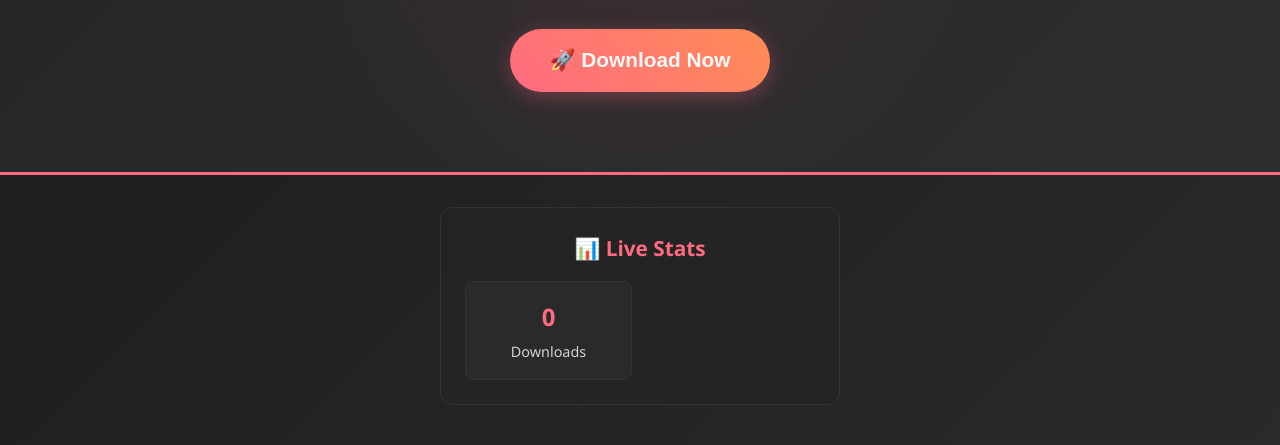
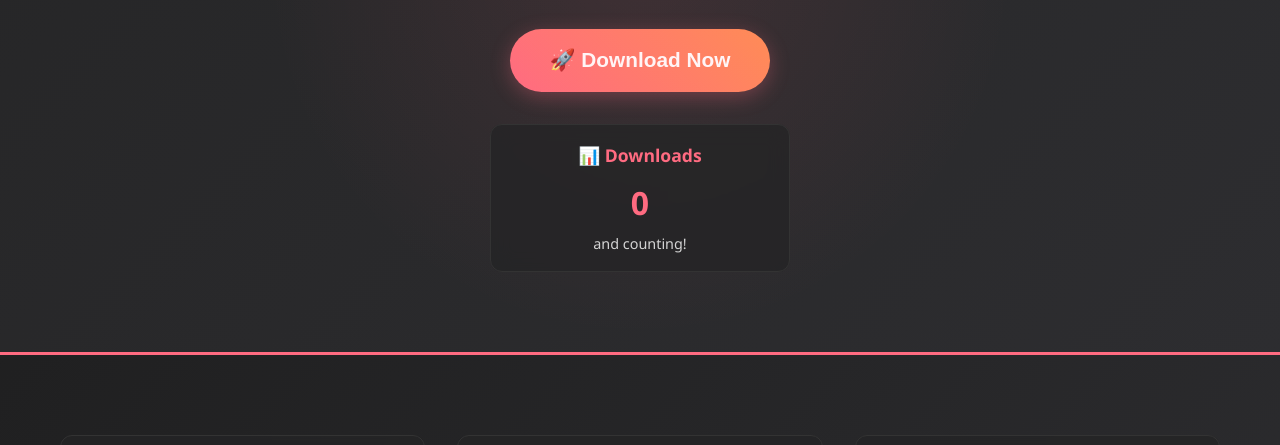
Before and after one commit to justdev-chris/InstantMC, a plain HTML site: page docs/index.html in a window 1280 px wide. Shown: the part 427-872 px from the top of the page. Drawn offline with Linux system fonts and the light colour scheme; no server answers.

Commit message:
Update index.html

```diff
--- a/docs/index.html
+++ b/docs/index.html
@@ -78,39 +78,26 @@
             margin: 0 auto 2rem;
         }
 
-        /* Stats Section */
+        /* Stats Section - Simplified */
         .stats-section {
             background: rgba(37, 37, 38, 0.8);
             border: 1px solid #333;
             border-radius: 12px;
-            padding: 1.5rem;
-            margin: 2rem auto;
-            max-width: 400px;
+            padding: 1rem 2rem;
+            margin: 2rem auto 0 auto;
+            max-width: 300px;
             text-align: center;
             backdrop-filter: blur(10px);
         }
 
         .stats-section h3 {
             color: #ff6b81;
-            margin-bottom: 1rem;
-            font-size: 1.3rem;
-        }
-
-        .stats-grid {
-            display: grid;
-            grid-template-columns: 1fr 1fr;
-            gap: 1rem;
-        }
-
-        .stat-item {
-            background: rgba(45, 45, 48, 0.6);
-            padding: 1rem;
-            border-radius: 8px;
-            border: 1px solid #333;
+            margin-bottom: 0.5rem;
+            font-size: 1.1rem;
         }
 
         .stat-number {
-            font-size: 1.5rem;
+            font-size: 2rem;
             font-weight: bold;
             color: #ff6b81;
         }
@@ -312,10 +299,6 @@
                 max-width: 600px;
                 height: auto;
             }
-
-            .stats-grid {
-                grid-template-columns: 1fr;
-            }
         }
     </style>
 </head>
@@ -326,23 +309,18 @@
             <h1>PawCraft Launcher</h1>
             <p>Experience Minecraft with a powerful, modern launcher built for performance and style</p>
 
-
             <button class="download-btn" onclick="trackDownload()">
                 <span>🚀 Download Now</span>
             </button>
+
+            <!-- Download Stats - Moved under button and simplified -->
+            <div class="stats-section">
+                <h3>📊 Downloads</h3>
+                <div class="stat-number" id="downloadCount">0</div>
+                <div class="stat-label">and counting!</div>
+            </div>
         </div>
     </div>
-
-                <!-- Download Stats -->
-            <div class="stats-section">
-                <h3>📊 Live Stats</h3>
-                <div class="stats-grid">
-                    <div class="stat-item">
-                        <div class="stat-number" id="downloadCount">0</div>
-                        <div class="stat-label">Downloads</div>
-                    </div>
-                </div>
-            </div>
 
     <div class="container">
         <div class="features">
@@ -493,7 +471,6 @@
                 const stats = await response.json();
 
                 document.getElementById('downloadCount').textContent = stats.downloads;
-                document.getElementById('onlineCount').textContent = stats.online;
             } catch (error) {
                 console.log('Could not fetch stats');
             }
```
